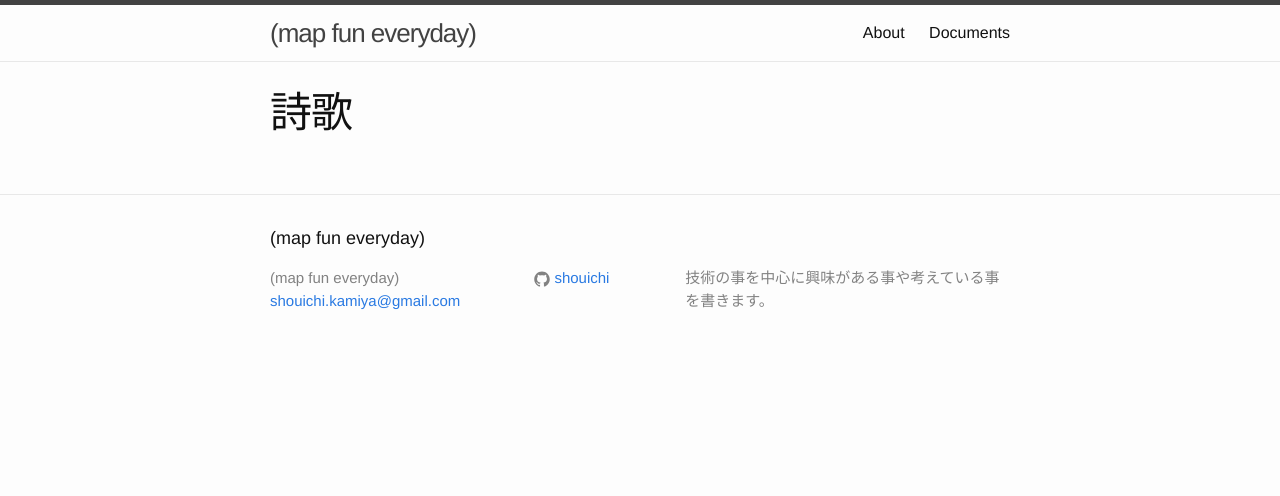
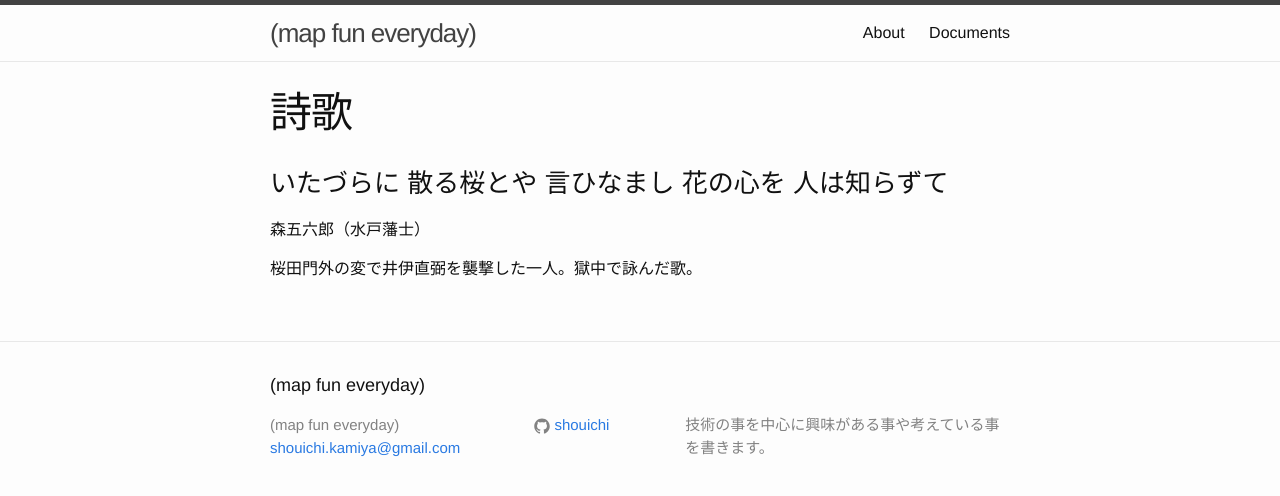
Before and after one commit to shouichi/shouichi.github.io, a Jekyll site: the page built from _documents/poetry.md, in a window 1280 px wide. Shown: the top 496 px of the page. Built offline with Jekyll 4.4.1, drawn with Linux system fonts in a browser that asks for light colours.

Commit message:
update idioms and poetry

```diff
--- a/_documents/poetry.md
+++ b/_documents/poetry.md
@@ -2,3 +2,9 @@
 layout: page
 title: 詩歌
 ---
+
+### いたづらに 散る桜とや 言ひなまし 花の心を 人は知らずて
+
+森五六郎（水戸藩士）
+
+桜田門外の変で井伊直弼を襲撃した一人。獄中で詠んだ歌。
```
Also changed, not shown: _documents/idioms.md (+4 -0 lines).
